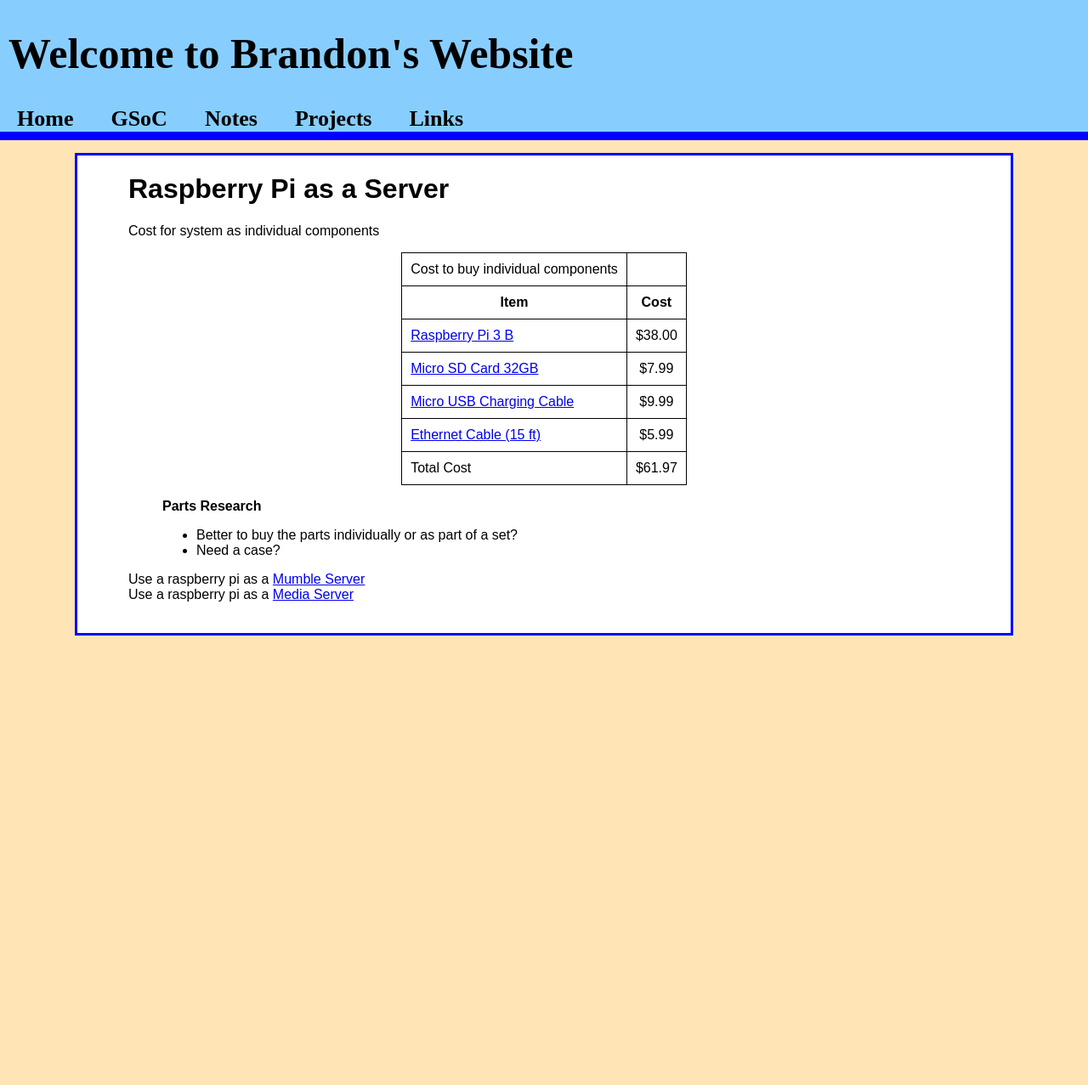
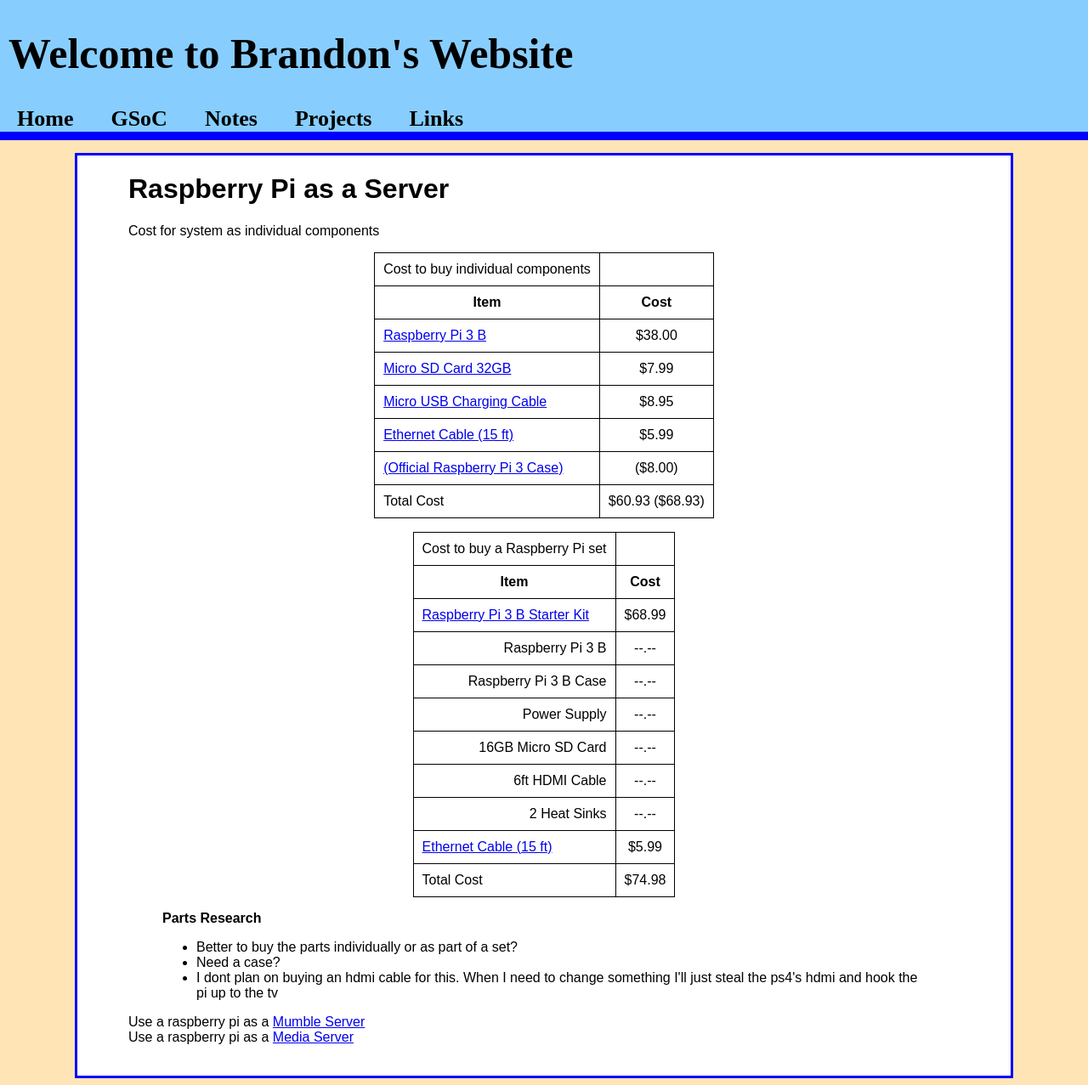
Before and after one commit to jbm950/jbm950.github.io, a Jekyll site: the page built from projects/raspberry_pi_server/raspberry_pi_server.html, in a window 1280 px wide. Shown: the whole page at 85% size. Built offline with Jekyll 4.4.1, drawn with Linux system fonts in a browser that asks for light colours; before the commit the page ends 900 px from its top, so only the background shows below that.

Commit message:
Updated raspberry pi server project

```diff
--- a/projects/raspberry_pi_server/raspberry_pi_server.html
+++ b/projects/raspberry_pi_server/raspberry_pi_server.html
@@ -57,10 +57,118 @@
 </tr>
 <tr>
 <td style="text-align:left">
-<a href="https://www.amazon.com/EasyAcc-Charger-Portable-Samsung-External/dp/B00A9PO5AM/ref=sr_1_5?s=pc&ie=UTF8&qid=1466036097&sr=1-5&keywords=micro+usb+charging+cable+wall" target="_blank">Micro USB Charging Cable</a>
+<a href="https://www.amazon.com/Raspberry-Charger-KuGi-Model-Adapter/dp/B01E6YLFAO/ref=sr_1_2?ie=UTF8&qid=1466559587&sr=8-2&keywords=2.5A+Power+Supply" target="_blank">Micro USB Charging Cable</a>
 </td>
 <td style="text-align:center">
-$9.99
+$8.95
+</td>
+</tr>
+<tr>
+<td style="text-align:left">
+<a href="https://www.amazon.com/Mediabridge-Cat5e-Ethernet-Patch-Cable/dp/B003O973OA/ref=sr_1_6?s=pc&ie=UTF8&qid=1466036292&sr=1-6&keywords=ethernet+cable" target="_blank">Ethernet Cable (15 ft)</a>
+</td>
+<td style="text-align:center">
+$5.99
+</td>
+</tr>
+<tr>
+<td style="text-align:left">
+<a href="https://www.amazon.com/Official-Raspberry-Pi-Case-Black/dp/B01F1PSFY6/ref=sr_1_4?s=pc&ie=UTF8&qid=1466560117&sr=1-4&keywords=raspberry+pi+3+case" target="_blank">(Official Raspberry Pi 3 Case)</a>
+</td>
+<td style="text-align:center">
+($8.00)
+</td>
+</tr>
+<tr>
+<td style="text-align:left">
+Total Cost
+</td>
+<td style="text-align:center">
+$60.93 ($68.93)
+</td>
+</tr>
+</table>
+</div>
+<p>
+</p>
+<style>
+table, th, td {
+    border: 1px solid black;
+    border-collapse: collapse;
+}
+th, td {
+    padding: 10px;
+}
+</style>
+<div align="center">
+<table>
+<tr>
+<td>
+Cost to buy a Raspberry Pi set
+</td>
+</tr>
+<tr>
+<th>
+Item
+</th>
+<th>
+Cost
+</th>
+</tr>
+<tr>
+<td style="text-align:left">
+<a href="https://www.amazon.com/Raspberry-COMPLETE-Starter-Black-16GB/dp/B01EKBJ1I6/ref=sr_1_25?s=pc&ie=UTF8&qid=1466551562&sr=1-25&keywords=raspberry+pi+3" target="_blank">Raspberry Pi 3 B Starter Kit</a>
+</td>
+<td style="text-align:center">
+$68.99
+</td>
+</tr>
+<tr>
+<td style="text-align:right">
+Raspberry Pi 3 B
+</td>
+<td style="text-align:center">
+--.--
+</td>
+</tr>
+<tr>
+<td style="text-align:right">
+Raspberry Pi 3 B Case
+</td>
+<td style="text-align:center">
+--.--
+</td>
+</tr>
+<tr>
+<td style="text-align:right">
+Power Supply
+</td>
+<td style="text-align:center">
+--.--
+</td>
+</tr>
+<tr>
+<td style="text-align:right">
+16GB Micro SD Card
+</td>
+<td style="text-align:center">
+--.--
+</td>
+</tr>
+<tr>
+<td style="text-align:right">
+6ft HDMI Cable
+</td>
+<td style="text-align:center">
+--.--
+</td>
+</tr>
+<tr>
+<td style="text-align:right">
+2 Heat Sinks
+</td>
+<td style="text-align:center">
+--.--
 </td>
 </tr>
 <tr>
@@ -76,7 +184,7 @@
 Total Cost
 </td>
 <td style="text-align:center">
-$61.97
+$74.98
 </td>
 </tr>
 </table>
@@ -88,6 +196,7 @@
 <ul>
 <li>Better to buy the parts individually or as part of a set?</li>
 <li>Need a case?</li>
+<li>I dont plan on buying an hdmi cable for this. When I need to change something I'll just steal the ps4's hdmi and hook the pi up to the tv</li>
 </ul>
 </blockquote>
 <p>Use a raspberry pi as a <a href="https://pimylifeup.com/raspberry-pi-mumble-server/">Mumble Server</a><br />
```
Also changed, not shown: source/projects/raspberry_pi_server/raspberry_pi_server.md (+56 -8 lines).
